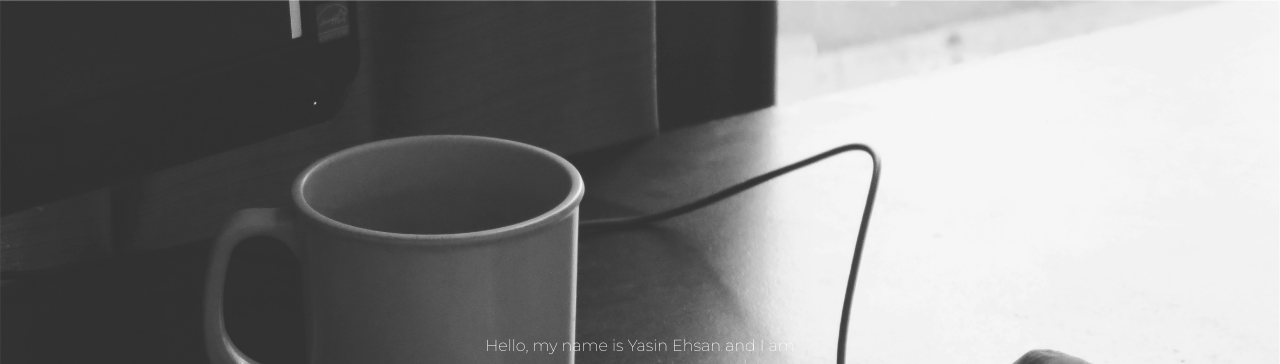
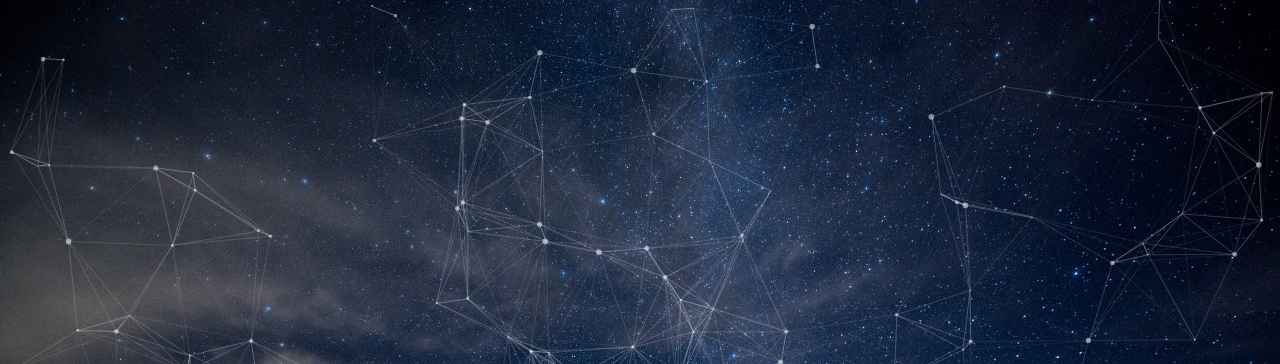
Before and after one commit to YasinEhsan/YasinEhsan.github.io, a plain HTML site: page index.html in a window 1280 px wide. Shown: the top 364 px of the page. Drawn offline with nearby package versions, Linux system fonts and the light colour scheme; animation ran at ten frames a second.

Commit message:
added backgrounf + json

```diff
--- a/assets/css/style.css
+++ b/assets/css/style.css
@@ -342,8 +342,8 @@ textarea.form-control {
  * Home
 /* ---------------------------------------------- */
 
-#home {
-	background: url(../images/cover.jpg);
+.home {
+	background: url(../img/nightsky.jpg);
 	background-color: #222;
 	background-attachment: fixed;
 	background-repeat: no-repeat;
@@ -353,6 +353,10 @@ textarea.form-control {
 		 -o-background-size: cover;
 			background-size: cover;
 	padding: 0;
+}
+
+#particles-js{
+  height: 10vh;
 }
 
 /* .home-overlay {
@@ -382,16 +386,17 @@ textarea.form-control {
 }
 
 .intro h1{
-    font-weight: 800;
+    font-weight: 100;
+		font-size: 50px;
 }
 
-.start {
+/* .start {
 	font-family: 'Montserrat', sans-serif;
 	font-size: 16px;
 	font-style: normal;
 	text-transform: none;
 	margin: 15px 0;
-}
+} */
 
 /* ---------------------------------------------- /*
  * Servise
--- /dev/null
+++ b/assets/json/particles.json
@@ -0,0 +1,116 @@
+{
+  "particles": {
+    "number": {
+      "value": 150,
+      "density": {
+        "enable": true,
+        "value_area": 800
+      }
+    },
+    "color": {
+      "value": "#ffffff"
+    },
+    "shape": {
+      "type": "circle",
+      "stroke": {
+        "width": 0,
+        "color": "#000000"
+      },
+      "polygon": {
+        "nb_sides": 5
+      },
+      "image": {
+        "src": "img/github.svg",
+        "width": 100,
+        "height": 100
+      }
+    },
+    "opacity": {
+      "value": 0.5,
+      "random": false,
+      "anim": {
+        "enable": false,
+        "speed": 1,
+        "opacity_min": 0.1,
+        "sync": false
+      }
+    },
+    "size": {
+      "value": 3,
+      "random": true,
+      "anim": {
+        "enable": false,
+        "speed": 40,
+        "size_min": 0.1,
+        "sync": false
+      }
+    },
+    "line_linked": {
+      "enable": true,
+      "distance": 150,
+      "color": "#ffffff",
+      "opacity": 0.4,
+      "width": 1
+    },
+    "move": {
+      "enable": true,
+      "speed": 3,
+      "direction": "none",
+      "random": false,
+      "straight": false,
+      "out_mode": "out",
+      "attract": {
+        "enable": false,
+        "rotateX": 600,
+        "rotateY": 1200
+      }
+    }
+  },
+  "interactivity": {
+    "detect_on": "canvas",
+    "events": {
+      "onhover": {
+        "enable": true,
+        "mode": "repulse"
+      },
+      "onclick": {
+        "enable": true,
+        "mode": "push"
+      },
+      "resize": true
+    },
+    "modes": {
+      "grab": {
+        "distance": 400,
+        "line_linked": {
+          "opacity": 1
+        }
+      },
+      "bubble": {
+        "distance": 400,
+        "size": 40,
+        "duration": 2,
+        "opacity": 8,
+        "speed": 3
+      },
+      "repulse": {
+        "distance":200
+      },
+      "push": {
+        "particles_nb": 4
+      },
+      "remove": {
+        "particles_nb": 2
+      }
+    }
+  },
+  "retina_detect": true,
+  "config_demo": {
+    "hide_card": false,
+    "background_color": "#b61924",
+    "background_image": "",
+    "background_position": "50% 50%",
+    "background_repeat": "no-repeat",
+    "background_size": "cover"
+  }
+}
--- a/index.html
+++ b/index.html
@@ -32,13 +32,13 @@
 
 	<!-- Home start -->
 
-	<section id="home" class="pfblock-image screen-height">
+	<section id="particles-js"  class="pfblock-image screen-height home">
 		<!-- Page load backround blocks  -->
     <!-- <div class="home-overlay"></div> -->
 		<div class="intro">
-			<div class="start">Hello, my name is Yasin Ehsan and I am</div>
-			<h1>Full Stack Web Developer</h1>
-			<div class="start">creating modern and responsive Web Application</div>
+			<!-- <div class="start">Hello, my name is Yasin Ehsan and I am</div> -->
+			<h1>Yasin Ehsan</h1>
+			<!-- <div class="start">creating modern and responsive Web Application</div> -->
 		</div>
 
     <a href="#about">
@@ -536,5 +536,11 @@
     <script src="assets/js/jquery.cbpQTRotator.js"></script>
 	<script src="assets/js/custom.js"></script>
 
+	<!-- particles css -->
+	<script src="https://cdn.jsdelivr.net/particles.js/2.0.0/particles.min.js"></script>
+	<script type="text/javascript">
+	particlesJS.load('particles-js', 'assets/json/particles.json', function() {
+	console.log('callback - particles.js config loaded');}); </script>
+
 </body>
 </html>
```
Also changed, not shown: assets/img/nightsky.jpg (added), 4 other files.
